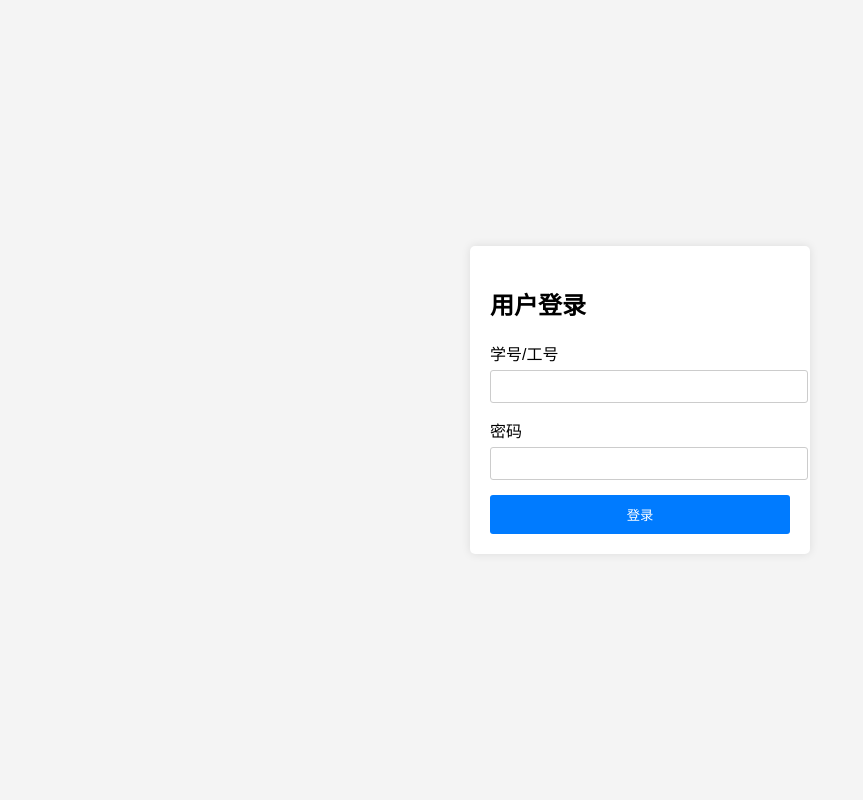
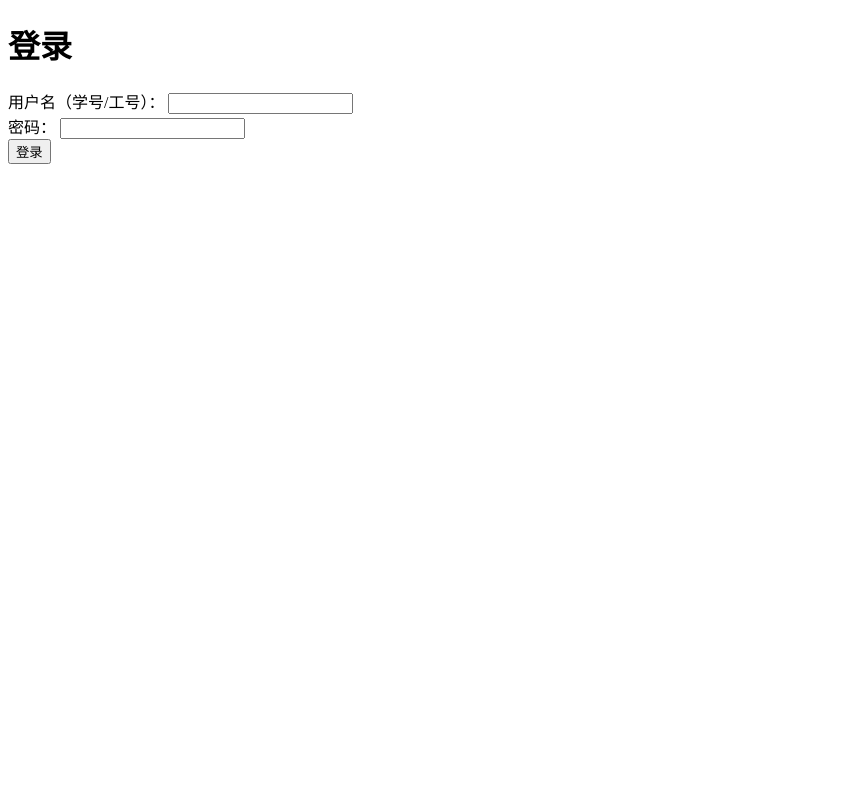
Before and after one commit to Domerio/swzl, a Django app: page /lost_and_found/login/ in a window 1280 px wide. Shown: the whole page, without its empty margins (0-863 px from the left). Run offline with Django 5.2, Linux system fonts and the light colour scheme.

Commit message:
登录半成品

```diff
--- a/lost_and_found_app/views.py
+++ b/lost_and_found_app/views.py
@@ -26,25 +26,22 @@ def register(request):
 @csrf_exempt
 def user_login(request):
     if request.method == 'POST':
-        try:
-            data = json.loads(request.body)
-            username = data.get('username')
-            password = data.get('password')
-            user = authenticate(request, username=username, password=password)
-            if user is not None:
-                login(request, user)
-                next_url = request.GET.get('next')
-                if next_url:
-                    return JsonResponse({'success': True, 'message': '登录成功', 'redirect_url': next_url})
-                else:
-                    return JsonResponse({'success': True, 'message': '登录成功', 'redirect_url': '/home/'})
-            else:
-                # 登录失败处理
-                return JsonResponse({'success': False, 'message': '用户名或密码错误，请重试。', 'redirect_url': ''})
-        except Exception as e:
-            return JsonResponse({'success': False, 'message': f'登录失败: {str(e)}', 'redirect_url': ''})
+        # 获取用户输入的用户名和密码
+        username = request.POST.get('username')
+        password = request.POST.get('password')
+
+        # 验证用户输入的用户名和密码
+        user = authenticate(request, username=username, password=password)
+
+        if user is not None:
+            # 若用户验证成功，登录用户并重定向到首页
+            login(request, user)
+            messages.success(request, '登录成功！')
+            # return redirect('home')  # 这里的 'home' 是你定义的首页 URL 名称
+        else:
+            # 若用户验证失败，显示错误消息
+            messages.error(request, '用户名或密码错误，请重试。')
     return render(request, 'login.html')
-
 
 # 用户注销视图
 @login_required
--- a/lost_and_found_project/urls.py
+++ b/lost_and_found_project/urls.py
@@ -14,4 +14,5 @@ urlpatterns = [
     path('lost_and_found/', include('lost_and_found_app.urls', namespace='lost_and_found')),
     # 根路径重定向到注册页面
     path('', home_redirect, name='home'),
+    path('app/', include('lost_and_found_app.urls')),
 ]
--- a/templates/login.html
+++ b/templates/login.html
@@ -1,89 +1,25 @@
 <!DOCTYPE html>
 <html lang="zh-CN">
-
 <head>
-  <meta charset="UTF-8">
-  <meta name="viewport" content="width=device-width, initial-scale=1.0">
-  <title>用户登录</title>
-  <style>
-    body {
-      font-family: Arial, sans-serif;
-      background-color: #f4f4f4;
-      display: flex;
-      justify-content: center;
-      align-items: center;
-      height: 100vh;
-      margin: 0;
-    }
-
-    .container {
-      background-color: #fff;
-      padding: 20px;
-      border-radius: 5px;
-      box-shadow: 0 0 10px rgba(0, 0, 0, 0.1);
-      width: 300px;
-    }
-
-    .form-group {
-      margin-bottom: 15px;
-    }
-
-    .form-group label {
-      display: block;
-      margin-bottom: 5px;
-    }
-
-    .form-group input {
-      width: 100%;
-      padding: 8px;
-      border: 1px solid #ccc;
-      border-radius: 3px;
-    }
-
-    .btn {
-      display: block;
-      width: 100%;
-      padding: 10px;
-      background-color: #007BFF;
-      color: #fff;
-      border: none;
-      border-radius: 3px;
-      cursor: pointer;
-    }
-
-    .btn:hover {
-      background-color: #0056b3;
-    }
-  </style>
+    <meta charset="UTF-8">
+    <title>登录</title>
 </head>
-
 <body>
-  <div class="container">
-    <h2>用户登录</h2>
-    <!-- 登录表单 -->
-    <form id="loginForm">
-      <div class="form-group">
-        <label for="loginId">学号/工号</label>
-        <input type="text" id="loginId" name="loginId" required>
-      </div>
-      <div class="form-group">
-        <label for="loginPassword">密码</label>
-        <input type="password" id="loginPassword" name="loginPassword" required>
-      </div>
-      <button type="submit" class="btn">登录</button>
+    <h1>登录</h1>
+    {% if messages %}
+        <ul class="messages">
+            {% for message in messages %}
+                <li{% if message.tags %} class="{{ message.tags }}"{% endif %}>{{ message }}</li>
+            {% endfor %}
+        </ul>
+    {% endif %}
+    <form method="post">
+        {% csrf_token %}
+        <label for="username">用户名（学号/工号）：</label>
+        <input type="text" id="username" name="username" required><br>
+        <label for="password">密码：</label>
+        <input type="password" id="password" name="password" required><br>
+        <button type="submit">登录</button>
     </form>
-  </div>
-
-  <script>
-    // 登录表单提交事件
-    document.getElementById('loginForm').addEventListener('submit', function (e) {
-      e.preventDefault();
-      const loginId = document.getElementById('loginId').value;
-      const loginPassword = document.getElementById('loginPassword').value;
-      // 这里需要使用 AJAX 请求将数据发送到后端进行验证
-      console.log('登录请求:', { loginId, loginPassword });
-    });
-  </script>
 </body>
-
 </html>
```
